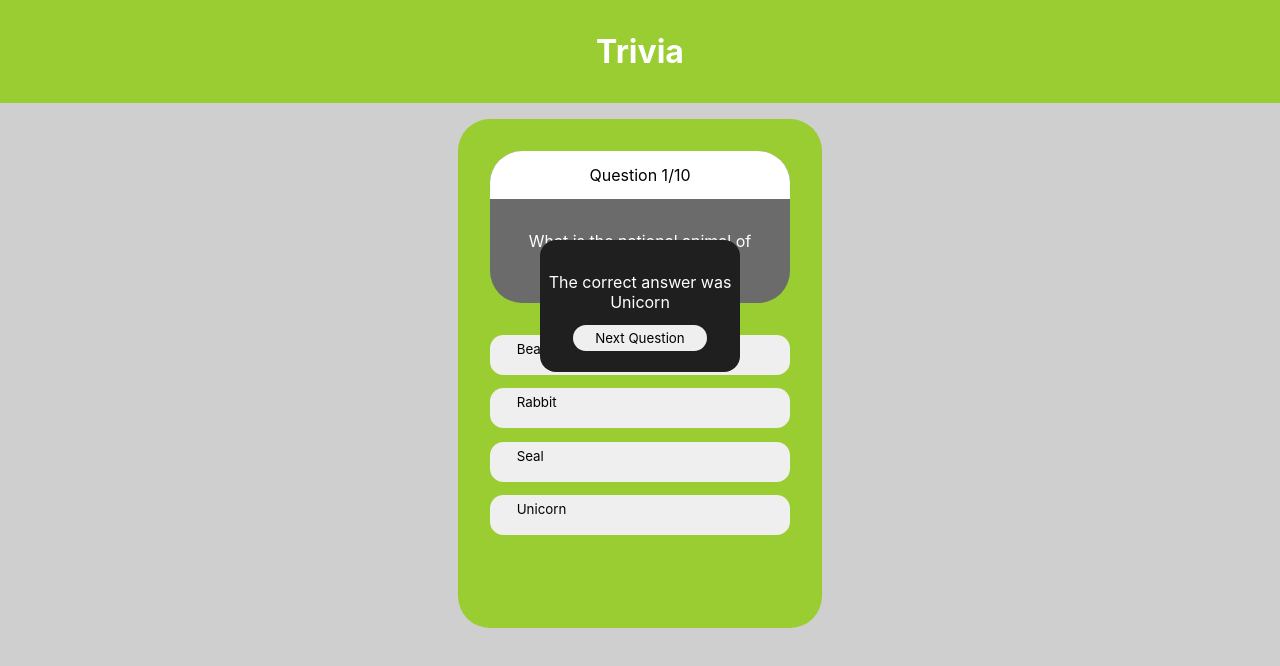
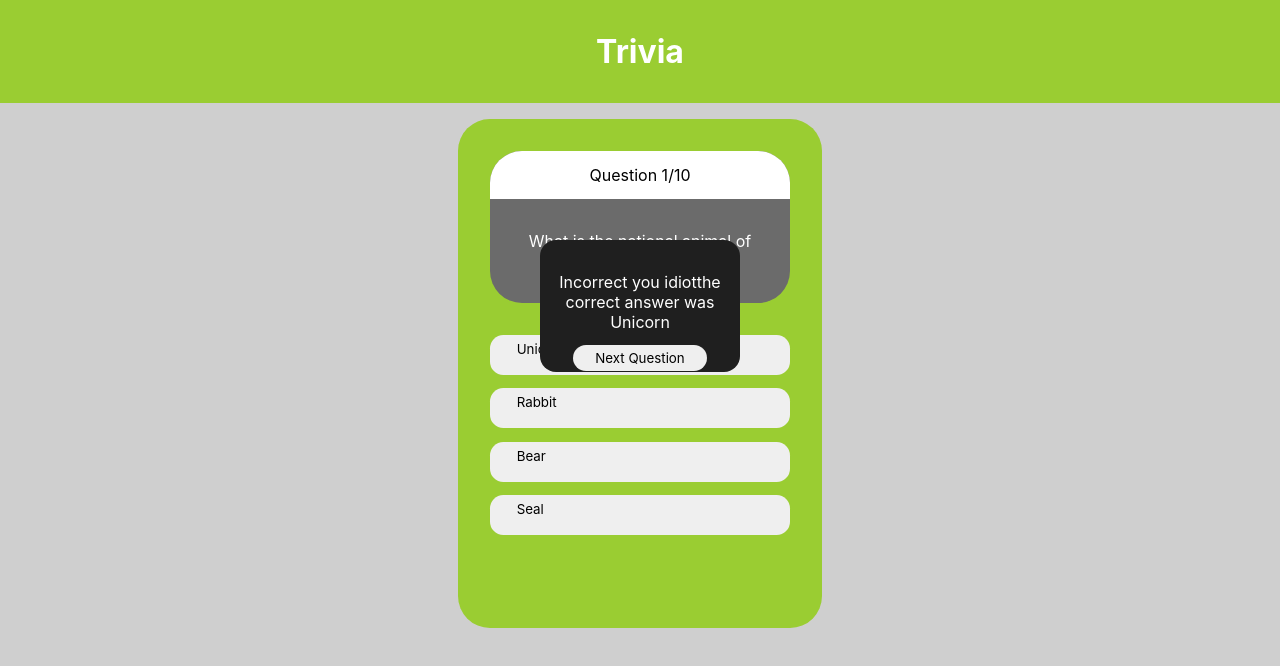
Before and after one commit to HenryMcGehee/Tandem-Code-Challenge, a React (Create React App) app: page / in a window 1280 px wide. Both pictures are taken after a click on the button "Seal". Shown: the top 666 px of the page. Built offline with nearby package versions, Linux system fonts and the light colour scheme.

Commit message:
answers shuffle

```diff
--- a/src/App.js
+++ b/src/App.js
@@ -9,52 +9,39 @@ export default function App() {
 
   const [questionData, setQuestionData] = useState(QuestionDataJSON);
 
-  const [currentQuestion, setCurrentQuestion] = useState(Math.floor(Math.random() * questionData.length));
+  const [currentQuestionIndex, setcurrentQuestionIndex] = useState(Math.floor(Math.random() * questionData.length));
 
   let [questionCount, setQuestionCount] = useState(0);
 
   const [showModal, setModal] = useState(false);
 
+  const [messageOnAnswer, setMessageOnAnswer] = useState('ooop');
+
   let [score, setScore] = useState(0);
-
-  // let [currentQuestion, setCurrentQuestion] = useState(0);
-
-  // let [currentQuestion, setQuestionContent] = useState(Math.floor(Math.random() * 21));
 
   const [showScore, showEndScore] = useState(false);
 
   //functions
 
-  const Answer = () => {
 
+  const CloseModal = () => {
 
     if(questionCount < 9){
-      setModal(true);
+      const newQuestionData = questionData
+      newQuestionData.splice(currentQuestionIndex, 1);
+      setQuestionData(newQuestionData);
+
+      const newQuestionCount = questionCount + 1;
+      setQuestionCount(newQuestionCount);
+
+      const newcurrentQuestionIndex = Math.floor(Math.random() * questionData.length);
+      setcurrentQuestionIndex(newcurrentQuestionIndex);
     }
     else{
       showEndScore(true);
     }
-  }
+    setModal(false);
 
-  const Correct = () => {
-    console.log("correct");
-
-    let newScore = score + 1;
-    setScore(newScore);
-  }
-
-  const CloseModal = () => {
-
-    const newQuestionData = questionData
-    newQuestionData.splice(currentQuestion, 1);
-    setQuestionData(newQuestionData);
-
-    const newQuestionCount = questionCount + 1;
-    setQuestionCount(newQuestionCount);
-
-    const newCurrentQuestion = Math.floor(Math.random() * questionData.length);
-    setCurrentQuestion(newCurrentQuestion);
-    setModal(false);
   }
 
   const Reset = () => {
@@ -65,13 +52,52 @@ export default function App() {
   }
 
 
+  function shuffle(array) {
+    let currentIndex = array.length, temporaryValue, randomIndex;
+
+    while (0 !== currentIndex) {
+
+      randomIndex = Math.floor(Math.random() * currentIndex);
+      currentIndex -= 1;
+
+      temporaryValue = array[currentIndex];
+      array[currentIndex] = array[randomIndex];
+      array[randomIndex] = temporaryValue;
+    }
+
+    return array;
+  }
+
+  const checkAnswer = (answer) => {
+    if(answer===currentQuestion.correct){
+      let newScore = score + 1;
+      setScore(newScore);
+      setMessageOnAnswer('Correct!')
+    }
+    else{
+      setMessageOnAnswer('Incorrect you idiot')
+    }
+    setModal(true);
+  }
+
+  const currentQuestion = questionData[currentQuestionIndex];
+  const answers = [...currentQuestion.incorrect, currentQuestion.correct];
+
+  const shuffledAnswers = shuffle(answers);
+
+  const answerButtons = shuffledAnswers.map((answer) => {
+    return (
+    <button className="regButton" onClick={() => checkAnswer(answer)}>{answer}</button>
+    )
+  })
+
   return (
     <div className="App">
       <div className="header">
         <h1>Trivia</h1>
       </div>
 
-      <Modal show={showModal} close={CloseModal} correct={questionData[currentQuestion].correct}/>
+      <Modal show={showModal} close={CloseModal} message={messageOnAnswer} correct={currentQuestion.correct}/>
 
       <div className="questionContainer">
         {showScore ? (
@@ -88,24 +114,13 @@ export default function App() {
                   <span>Question {questionCount + 1}</span>/10
                 </div>
                 <div className="question-text">
-                  {questionData[currentQuestion].question}
+                  {currentQuestion.question}
                 </div>
             </div>
 
             <div className="answer-section">
 
-              {questionData[currentQuestion].incorrect.map((option) => (
-                <button className="regButton" onClick={Answer}>
-                    {option}
-                </button>
-              ))}
-
-              <button className="regButton" onClick={() => {
-                Correct();
-                Answer();
-              }}>
-                {questionData[currentQuestion].correct}
-              </button>
+              {answerButtons}
 
             </div>
 
--- a/src/Components/Modal.js
+++ b/src/Components/Modal.js
@@ -9,7 +9,8 @@ export default class Modal extends React.Component {
     if(this.props.show){
     return <div className="modal">
                 <div>
-                    The correct answer was {this.props.correct}
+                   {this.props.message}
+                   the correct answer was {this.props.correct}
                 </div>
 
                 <button className="modalButton" onClick={this.props.close}>
```
